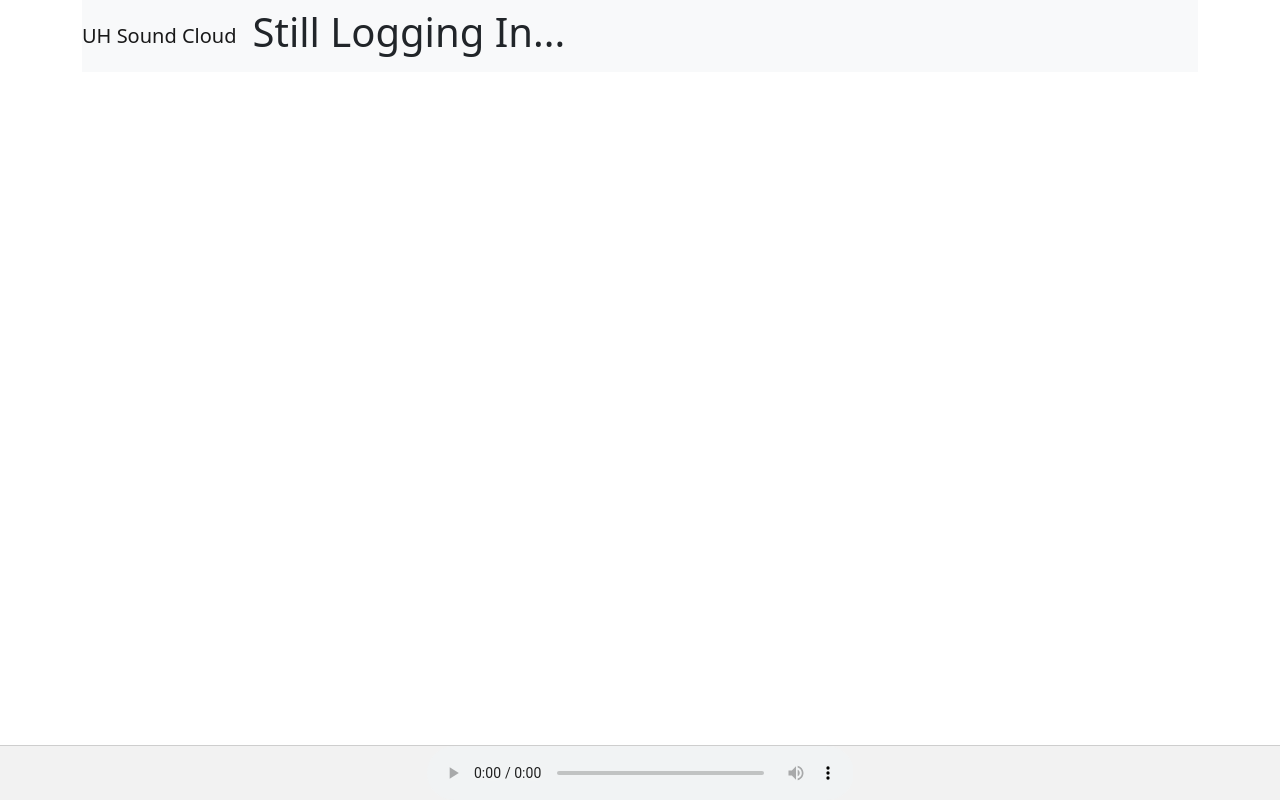
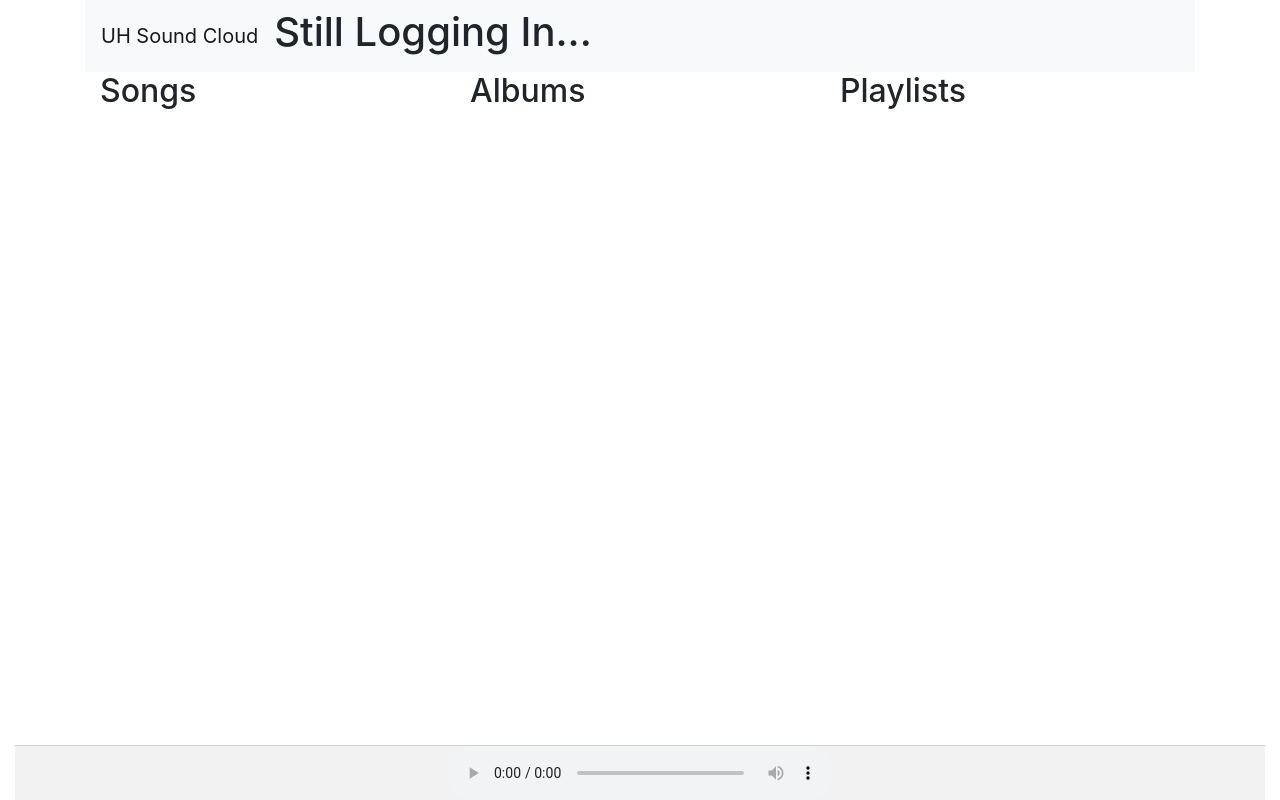
Before and after one commit to jstatus1/MusicPlayer, a React (Create React App) app in the folder musicplayer-frontend/: page /library in a window 1280 px wide. Built offline with nearby package versions, Linux system fonts and the light colour scheme; no server answers.

Commit message:
added skeleton to Library page

```diff
--- a/musicplayer-frontend/src/App.js
+++ b/musicplayer-frontend/src/App.js
@@ -2,7 +2,10 @@ import React, {useState} from 'react'
 import axios from 'axios'
 import Routes from './routes'
 import SideNavbar from './components/SideNavbar'
+import Library from './components/pages/Library'
 import './App.css'
+import 'bootstrap/dist/css/bootstrap.min.css';
+
 import { BrowserRouter, Route} from 'react-router-dom'
 import { connect } from 'react-redux'
 import * as actions from './store/actions'
@@ -42,6 +45,7 @@ class App extends React.Component
                         <Route exact path="/discovery" component={Dashboard} />
                         <Route exact path="/upload" component={Upload}></Route>
                         <Route exact path="/drop_zone" component={DropZone}></Route>
+                        <Route exact path="/library" component={Library}></Route>
                         {this.props.auth != null?  <Route exact path={`/${this.props.auth.username}`} component={ProfileEdit} />: null}
 
                     </div>
--- /dev/null
+++ b/musicplayer-frontend/src/components/pages/Library.js
@@ -0,0 +1,36 @@
+import React from 'react'
+import { Row, Col, Container } from 'react-bootstrap'
+
+const Library = () => {
+    return (
+        <div>
+            <Container>
+                <Row>
+                    <Col>
+                        <h2>Songs</h2>
+                            <Container>
+                                {/* Insert data from back-end here */}
+                                {/* List component? */}
+                            </Container>
+                    </Col>
+                    <Col>
+                        <h2>Albums</h2>
+                            <Container>
+                                {/* Insert data from back-end here */}
+                            </Container>
+
+                    </Col>
+                    <Col>
+                        <h2>Playlists</h2>
+                            <Container>
+                                {/* Insert data from back-end here */}
+                            </Container>
+                    </Col>
+
+                </Row>
+            </Container>
+        </div>
+    )
+}
+
+export default Library
```
